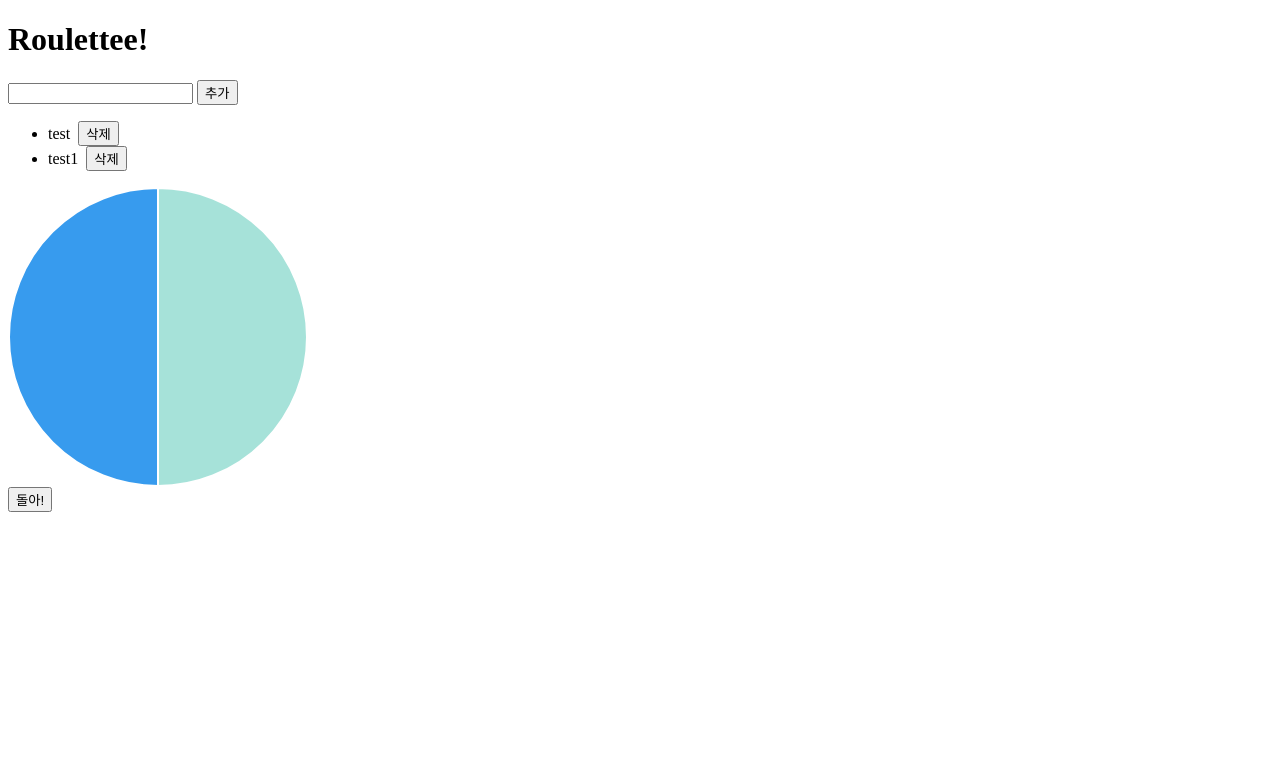
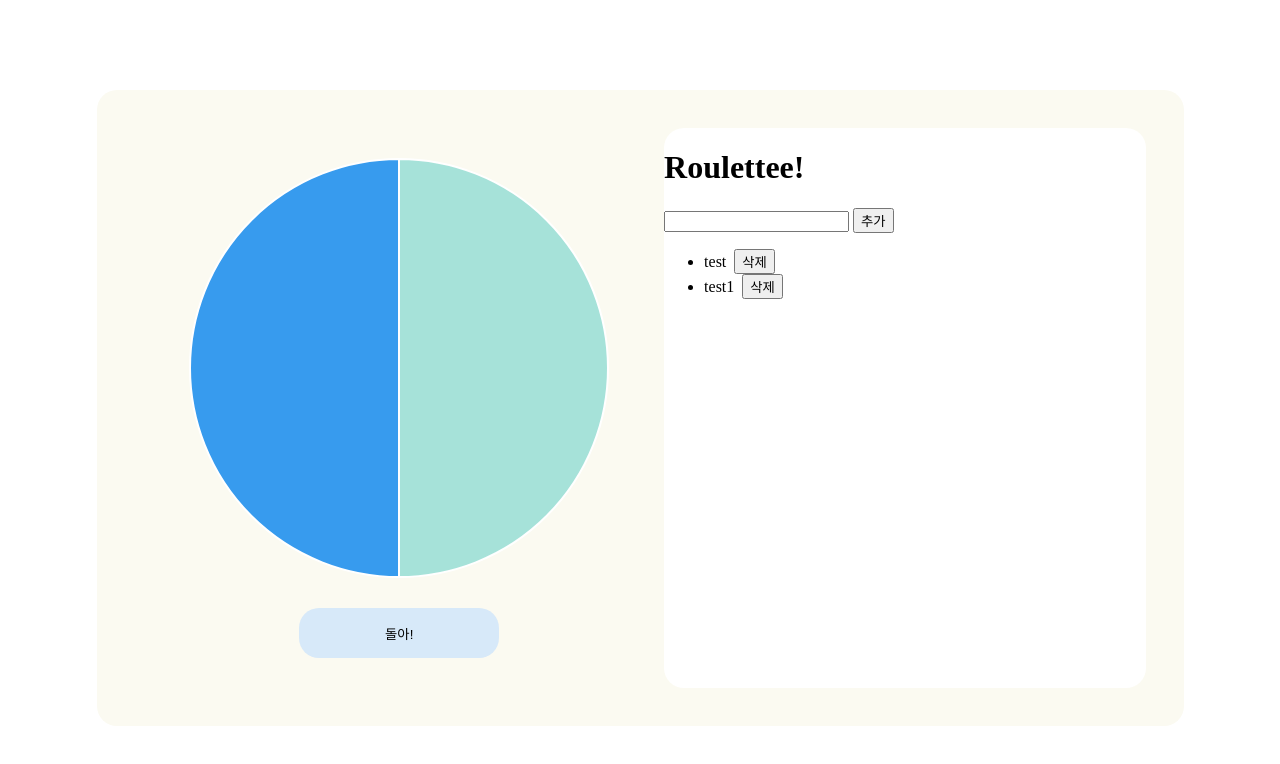
Before and after one commit to Yun-D/roulettee, a React (Create React App) app: page / in a window 1280 px wide. Shown: the top 764 px of the page. Built offline with nearby package versions, Linux system fonts and the light colour scheme.

Commit message:
🎨🚧Design: 디자인 적용중

```diff
--- a/src/App.js
+++ b/src/App.js
@@ -2,13 +2,16 @@ import React from "react";
 
 import TodoList from "./components/TodoList";
 import Roulette from "./components/Roulette";
+import "../src/components/Style.css";
 
 const App = () => {
   return (
-    <>
-      <TodoList />
-      <Roulette />
-    </>
+    <div className="container">
+      <div className="content">
+        <Roulette />
+        <TodoList />
+      </div>
+    </div>
   );
 };
 
--- a/src/components/Roulette.js
+++ b/src/components/Roulette.js
@@ -3,7 +3,6 @@ import { useSelector } from "react-redux";
 
 import "chart.js/auto";
 import { Pie } from "react-chartjs-2";
-import "./Style.css";
 import { colorCodes } from "../Assets/colorCode";
 
 const Roulette = () => {
@@ -52,25 +51,24 @@ const Roulette = () => {
   };
 
   return (
-    <>
+    <div className="rouletteArea">
       <Pie
         data={rouletteData}
         options={options}
-        width="300vh"
-        height="300vh"
+        width="420vh"
+        height="420vh"
         className="roulette"
         id="goMove"
+        //FIXME: 반응형으로 크기 바꾸고 위로 넘기기
       />
 
       <div>
-        <button onClick={spin}>돌아!</button>
+        <button onClick={spin} className="rouBtn">
+          돌아!
+        </button>
       </div>
-    </>
+    </div>
   );
 };
 
-const getRandomColor = () => {
-  return "#" + Math.floor(Math.random() * 16777215).toString(16);
-};
-
 export default Roulette;
--- a/src/components/Style.css
+++ b/src/components/Style.css
@@ -1,6 +1,47 @@
+.container {
+  display: flex;
+  align-items: center;
+  justify-content: center;
+  height: 100vh;
+}
+
+.content {
+  background-color: #fbfaf1;
+  border-radius: 20px;
+  width: 80%;
+  height: 70%;
+  padding: 3%;
+  display: flex;
+  flex-direction: row;
+}
+
+/* ------------------------------ */
+
+.rouletteArea {
+  flex: 1.1;
+  align-items: center;
+  justify-content: center;
+  display: flex;
+  flex-direction: column;
+}
 .roulette {
   transition: all ease 1s;
-  width: 400px;
-  height: 400px;
   background-color: transparent;
 }
+
+.rouBtn {
+  width: 200px;
+  height: 50px;
+  background-color: #d7e9f9;
+  border: 0;
+  border-radius: 20px;
+  margin-top: 30px;
+}
+
+/* ------------------------------ */
+
+.todolist {
+  flex: 1;
+  background-color: white;
+  border-radius: 20px;
+}
--- a/src/components/TodoList.js
+++ b/src/components/TodoList.js
@@ -27,7 +27,7 @@ const TodoList = () => {
 
   return (
     <>
-      <div>
+      <div className="todolist">
         <h1>Roulettee!</h1>
 
         <form onSubmit={onSubmit}>
```
